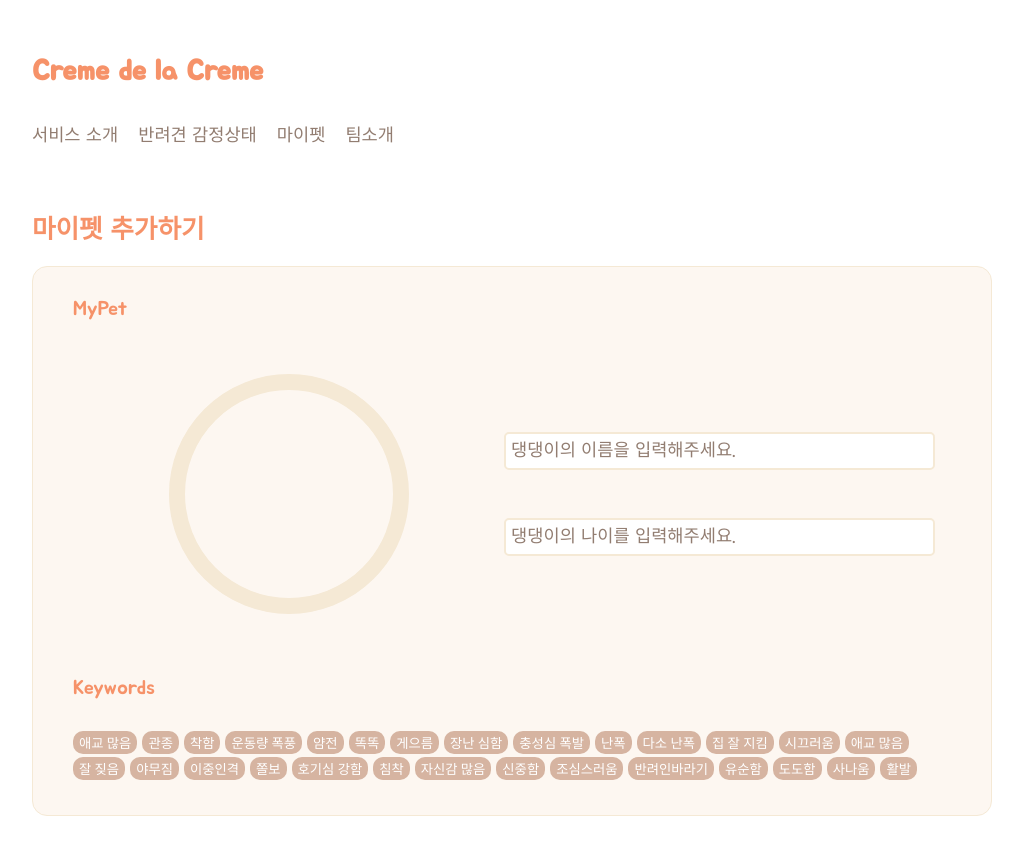
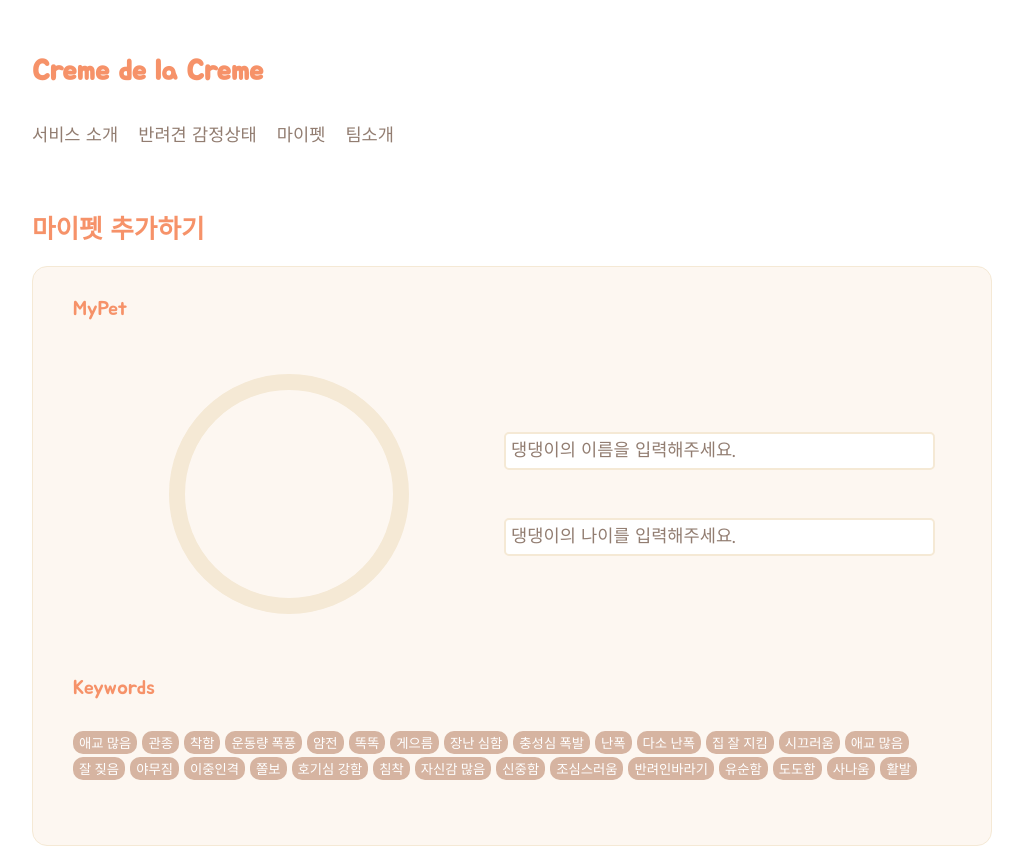
Before and after one commit to CreamDeLaCream/creme-client, a React (Create React App) app: page /addpet in a window 1280 px wide. Shown: the top 847 px of the page, without its empty margins (128-1151 px from the left). Built offline with nearby package versions, Linux system fonts and the light colour scheme; a web font is replaced by a local one.

Commit message:
[#47] edit : height 조정

```diff
--- a/src/pages/AddPet/AddPetPage.js
+++ b/src/pages/AddPet/AddPetPage.js
@@ -66,7 +66,7 @@ const AddPetSection = styled.div`
   border-radius: 15px;
   margin-top: 20px;
 
-  height: 550px;
+  height: 580px;
 
   p {
     font-size: 20px;
```
